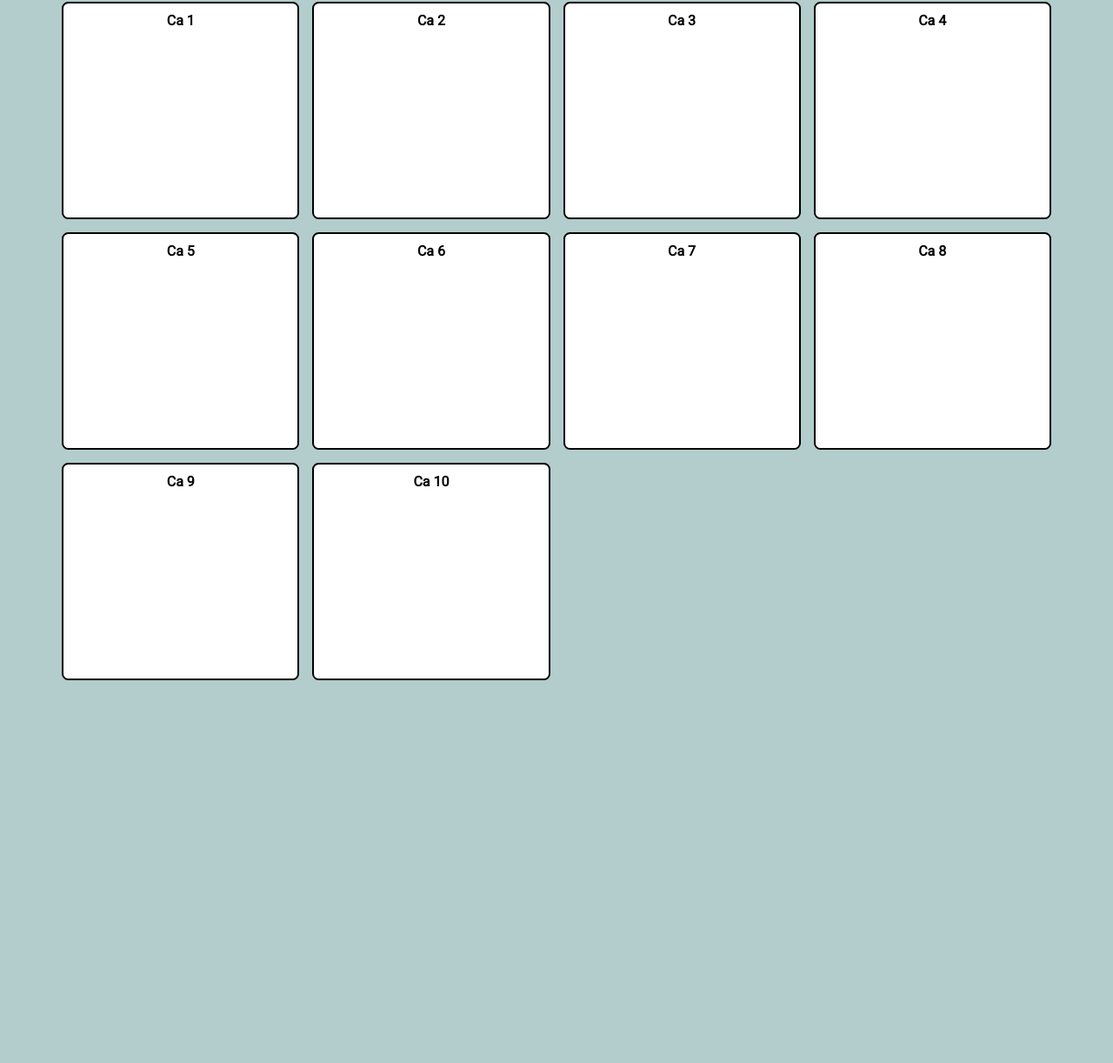
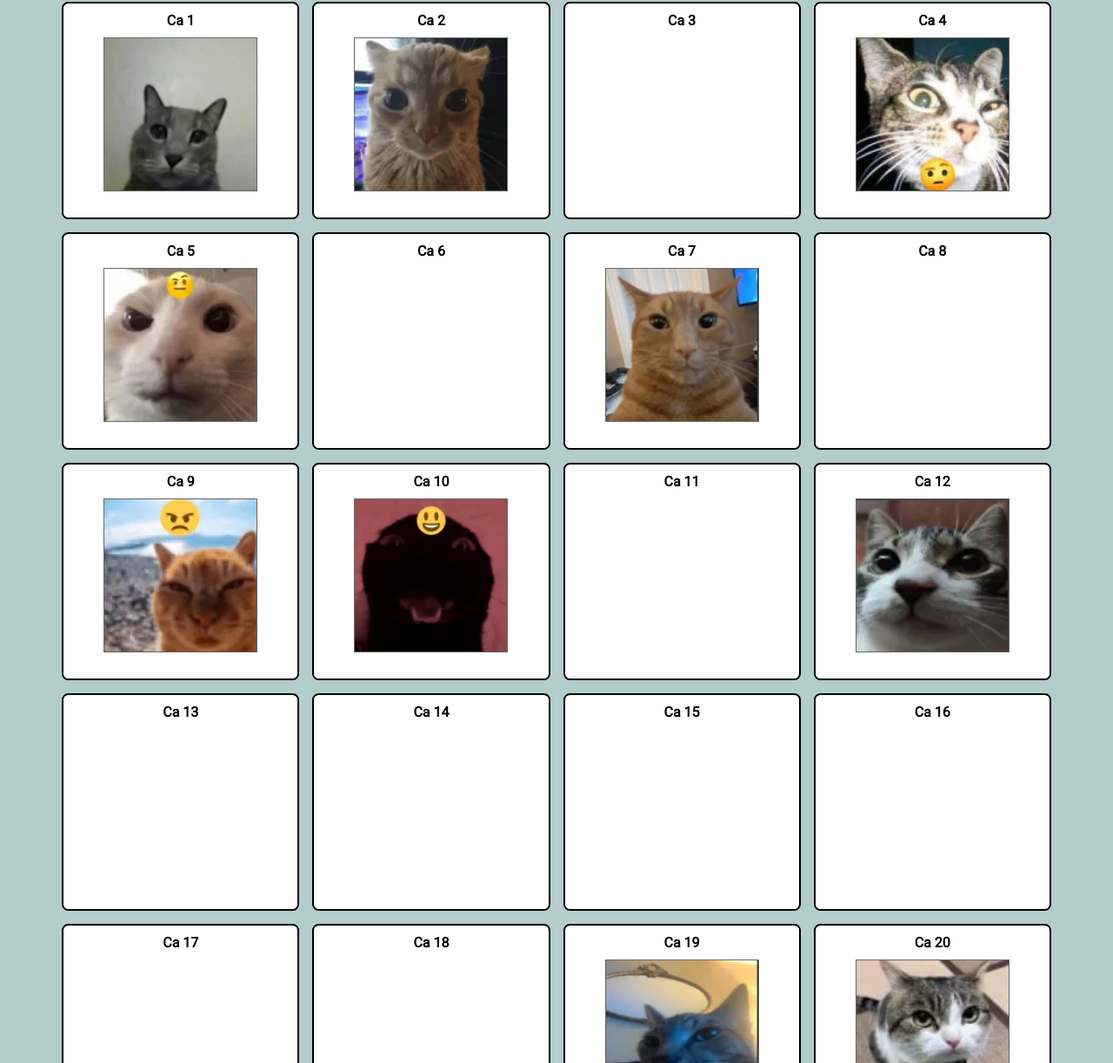
Before and after one commit to austinl1905/html-cat-gallery, a plain HTML site: page index.html in a window 1280 px wide. Shown: the part 78-1300 px from the top of the page at 87% size. Drawn offline with nearby package versions, Linux system fonts and the light colour scheme.

Commit message:
add more cards

```diff
--- a/index.html
+++ b/index.html
@@ -4,7 +4,7 @@
         <meta charset="utf-8">
         <meta name="viewport" content="width=device-width, initial-scale=1">
         <meta name="google" content="notranslate" />
-        <link rel="icon" type="image/x-icon" href="/images/ca35.png">
+        <link rel="icon" type="image/x-icon" href="/cat-images/ca35.png">
         <link href="css/style.css" rel="stylesheet" type="text/css" />
         <link href="https://cdn.jsdelivr.net/npm/prismjs@1.29.0/themes/prism.css" rel="stylesheet" />
         <title>ca</title>
@@ -15,16 +15,41 @@
             <p>I like cats</p>
         </div>
         <div id="container">
-            <div class="card-1"><h4>Ca 1</h4></div>
-            <div class="card-2"><h4>Ca 2</h4></div>
+            <div class="card-1"><h4>Ca 1</h4><img src="cat-images/Ca1.png"></div>
+            <div class="card-2"><h4>Ca 2</h4><img src="cat-images/ca2.png"></div>
             <div class="card-3"><h4>Ca 3</h4></div>
-            <div class="card-4"><h4>Ca 4</h4></div>
-            <div class="card-5"><h4>Ca 5</h4></div>
+            <div class="card-4"><h4>Ca 4</h4><img src="cat-images/ca4.png"></div>
+            <div class="card-5"><h4>Ca 5</h4><img src="cat-images/ca5.png"></div>
             <div class="card-6"><h4>Ca 6</h4></div>
-            <div class="card-7"><h4>Ca 7</h4></div>
+            <div class="card-7"><h4>Ca 7</h4><img src="cat-images/ca7.png"></div>
             <div class="card-8"><h4>Ca 8</h4></div>
-            <div class="card-9"><h4>Ca 9</h4></div>
-            <div class="card-10"><h4>Ca 10</h4></div>
+            <div class="card-9"><h4>Ca 9</h4><img src="cat-images/ca9.png"></div>
+            <div class="card-10"><h4>Ca 10</h4><img src="cat-images/ca_10.png"></div>
+            <div class="card-11"><h4>Ca 11</h4></div>
+            <div class="card-12"><h4>Ca 12</h4><img src="cat-images/ca12.png"></div>
+            <div class="card-13"><h4>Ca 13</h4></div>
+            <div class="card-14"><h4>Ca 14</h4></div>
+            <div class="card-15"><h4>Ca 15</h4></div>
+            <div class="card-16"><h4>Ca 16</h4></div>
+            <div class="card-17"><h4>Ca 17</h4></div>
+            <div class="card-18"><h4>Ca 18</h4></div>
+            <div class="card-19"><h4>Ca 19</h4><img src="cat-images/ca19.png"></div>
+            <div class="card-20"><h4>Ca 20</h4><img src="cat-images/ca20.png"></div>
+            <div class="card-21"><h4>Ca 21</h4></div>
+            <div class="card-22"><h4>Ca 22</h4><img src="cat-images/ca22.png"></div>
+            <div class="card-23"><h4>Ca 23</h4><img src="cat-images/ca23.png"></div>
+            <div class="card-24"><h4>Ca 24</h4></div>
+            <div class="card-25"><h4>Ca 25</h4></div>
+            <div class="card-26"><h4>Ca 26</h4><img src="cat-images/ca26.png"></div>
+            <div class="card-27"><h4>Ca 27</h4></div>
+            <div class="card-28"><h4>Ca 28</h4><img src="cat-images/ca28.png"></div>
+            <div class="card-29"><h4>Ca 29</h4></div>
+            <div class="card-30"><h4>Ca 30</h4><img src="cat-images/ca30.png"></div>
+            <div class="card-31"><h4>Ca 31</h4><img src="cat-images/ca31.png"></div>
+            <div class="card-32"><h4>Ca 32</h4><img src="cat-images/ca32.png"></div>
+            <div class="card-33"><h4>Ca 33</h4></div>
+            <div class="card-34"><h4>Ca 34</h4><img src="cat-images/ca34.png"></div>
+            <div class="card-35"><h4>Ca 35</h4><img src="cat-images/ca35.png"></div>
         </div>
     </body>
 </html>
```
